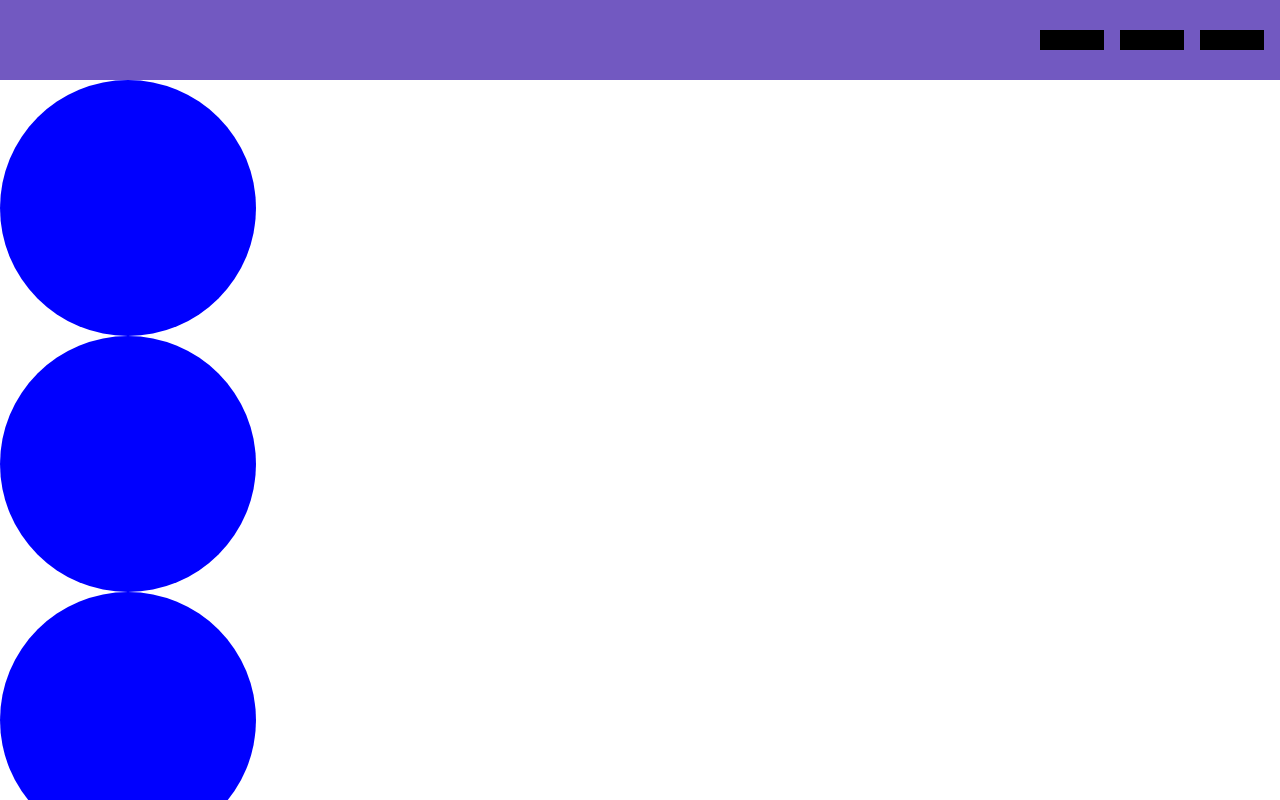
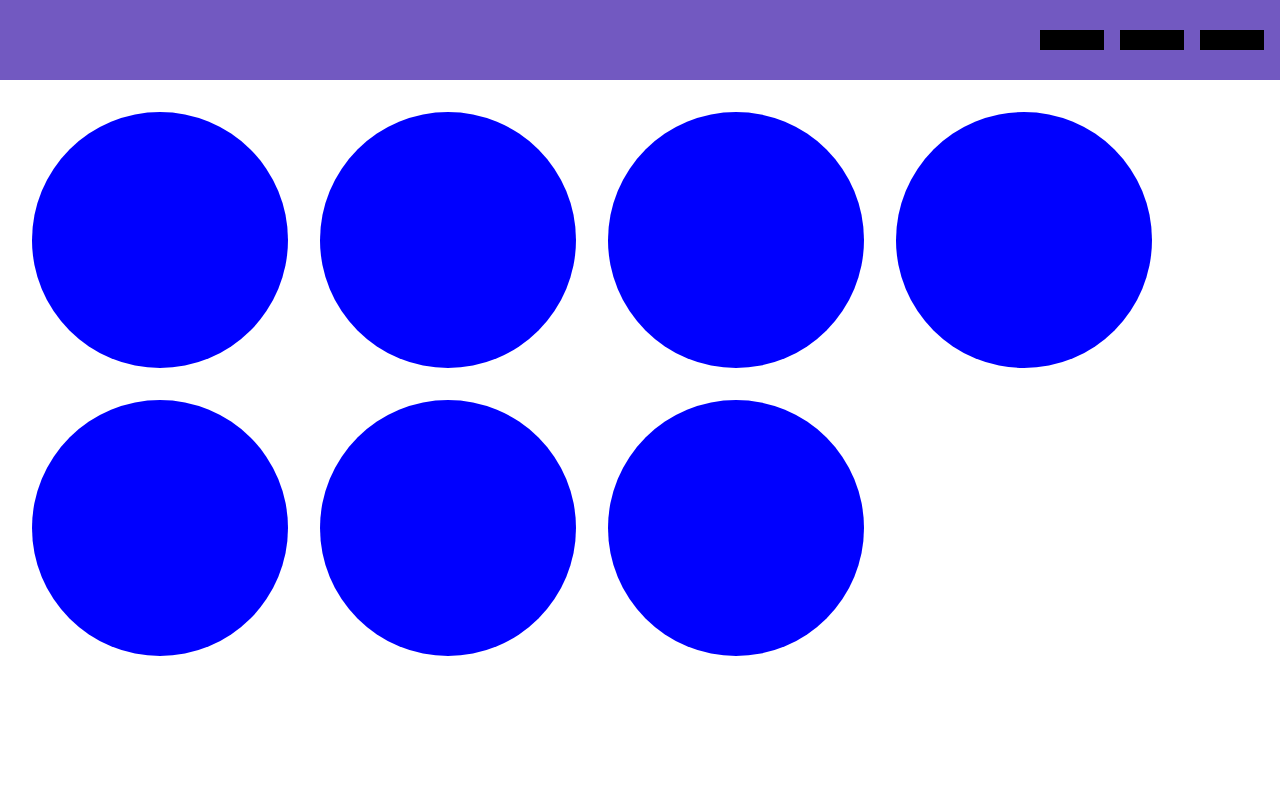
Before and after one commit to marioli99/MeuPortifolio, a React (Create React App) app: page /Projetos in a window 1280 px wide. Shown: the top 800 px of the page. Built offline with nearby package versions, Linux system fonts and the light colour scheme.

Commit message:
ajustes Imagens #1

```diff
--- a/src/Components/Projects/Projects.jsx
+++ b/src/Components/Projects/Projects.jsx
@@ -3,7 +3,7 @@ import * as S from "./ProjectsStyle"
 
 function Projects (){
     return(
-        <>
+        <S.ContainerProjects>
         <S.image/>
         <S.image/>
         <S.image/>
@@ -11,7 +11,7 @@ function Projects (){
         <S.image/>
         <S.image/>
         <S.image/>
-        </>
+        </S.ContainerProjects>
     )
 }
 export default Projects
--- a/src/Components/Projects/ProjectsStyle.js
+++ b/src/Components/Projects/ProjectsStyle.js
@@ -1,10 +1,15 @@
 import styled from "styled-components";
 
+export const ContainerProjects = styled.div`
+  display: flex;
+  flex-wrap: wrap;
+`;
+
 export const image = styled.div`
-  display: flex;
-  flex-flow: wrap;
   background-color: blue;
   width: 20vw;
   height: 20vw;
   border-radius: 50%;
+  margin-left: 2rem;
+  margin-top: 2rem;
 `;
```
